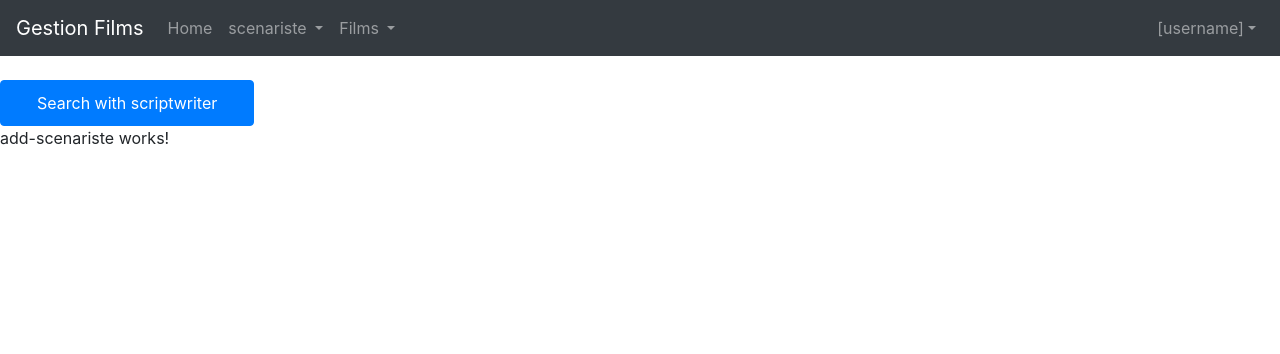
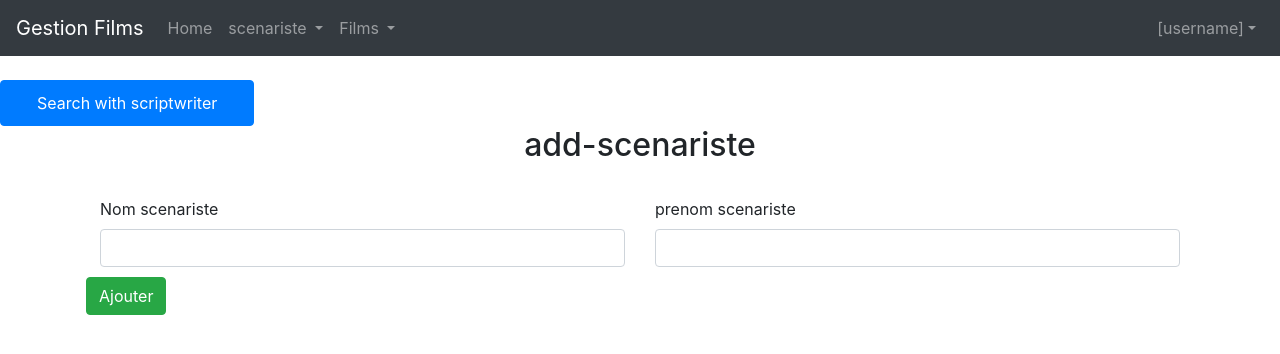
Before and after one commit to amira-haouet/managermovies_SpringBootAngular, an Angular app in the folder MesFilms/: page /add-scenariste in a window 1280 px wide. Shown: the top 354 px of the page. Built offline with nearby package versions, Linux system fonts and the light colour scheme.

Commit message:
update front end

```diff
--- a/MesFilms/src/app/add-scenariste/add-scenariste.component.html
+++ b/MesFilms/src/app/add-scenariste/add-scenariste.component.html
@@ -1 +1,51 @@
-<p>add-scenariste works!</p>
+<h2 style="text-align: center">add-scenariste  </h2>
+<br>
+<div class="container">
+    <form >
+        <table>
+<tr>
+<td hidden class="col-sm-2 col-md-2 col-lg-2">
+    <label>ID scenariste</label>
+    <input type="text" [(ngModel)]="newScenariste.idSc" name="idSc" class="form-control"></td>
+
+
+    <td class="col-sm-2 col-md-2 col-lg-2">
+        <label>Nom scenariste</label>
+        <input type="text" [(ngModel)]="newScenariste.nom" name="nom" class="form-control">
+        </td>
+
+        <td class="col-sm-2 col-md-2 col-lg-2">
+            <label>prenom scenariste</label>
+            <input type="text" [(ngModel)]="newScenariste.prenom" name="prenom" class="form-control"></td>
+</tr>
+<tr>
+
+    <td >
+<div class="mt-2" >
+    <button type="submit" (click)="addScenariste()" class="btn btnsuccess" class="btn btn-success">Ajouter</button>
+
+    <div>
+        <h3>{{ message }}</h3>
+    </div>
+</div>
+</td>
+</tr>
+        </table>
+
+
+
+     <!--   <div hidden class="col-sm-2 col-md-2 col-lg-2">
+            <label>ID scenariste</label>
+            <input type="text" [(ngModel)]="newScenariste.idSc" name="idSc" class="form-control">
+        </div>
+        <div class="col-sm-4 col-md-4 col-lg-4">
+            <label>Nom scenariste</label>
+            <input type="text" [(ngModel)]="newScenariste.nom" name="nom" class="form-control">
+        </div>
+        <div class="col-sm-2 col-md-2 col-lg-2">
+            <label>prenom scenariste</label>
+            <input type="number" [(ngModel)]="newScenariste.prenom" name="prenom" class="form-control">
+        </div>
+    -->
+
+    </form>
--- a/MesFilms/src/app/add-scenariste/add-scenariste.component.ts
+++ b/MesFilms/src/app/add-scenariste/add-scenariste.component.ts
@@ -1,4 +1,7 @@
 import { Component, OnInit } from '@angular/core';
+import { ActivatedRoute, Router } from '@angular/router';
+import { Scenariste } from '../models/scenariste.models';
+import { ScenaristeService } from '../services/scenariste.service';
 
 @Component({
   selector: 'app-add-scenariste',
@@ -7,9 +10,33 @@ import { Component, OnInit } from '@angular/core';
 })
 export class AddScenaristeComponent implements OnInit {
 
-  constructor() { }
+  newScenariste = new Scenariste();
+  message!: string;
+  constructor(private scenaristeService: ScenaristeService,
+    private router: Router, private activatedRoute: ActivatedRoute) { }
 
   ngOnInit(): void {
+
+  //26122021 add catego(sc)
+   // this.scenaristes = this.filmService.listeScenaristes();
+//
+
+
+
   }
 
+
+  addScenariste() {
+
+    // this.newScenariste = this.filmService.consulterScenariste(this.newIdSc);
+    // this.newFilm.scenariste = this.newScenariste;
+     this.scenaristeService.ajouterScenariste(this.newScenariste).subscribe(f => {
+
+       console.log(f);
+     });
+     this.router.navigate(['scenaristes']).then(() => {
+
+       window.location.reload();
+     });
+   }
 }
```
Also changed, not shown: MesFilms/src/assets/script.jpg (added).
